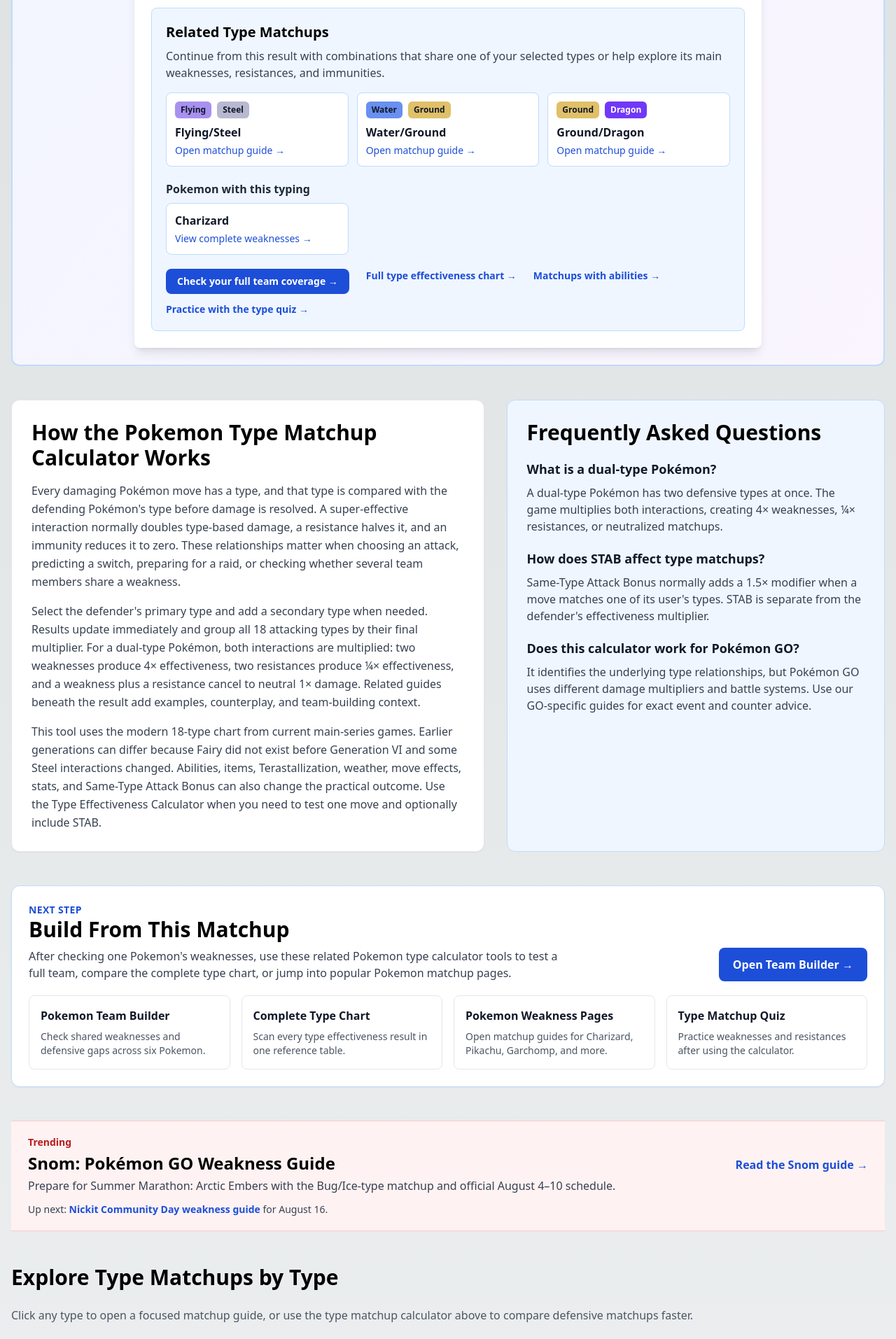
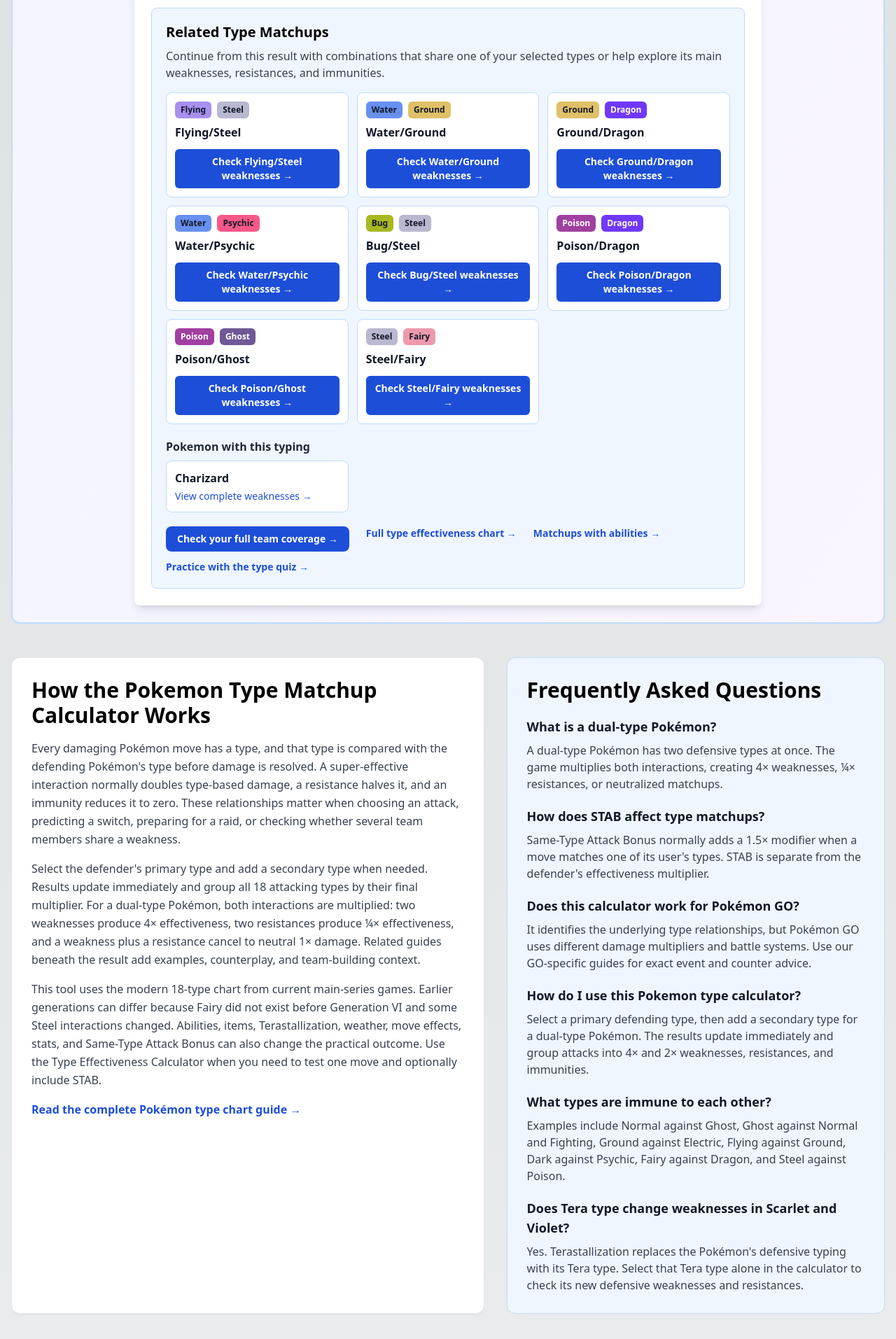
Before and after one commit to lincyang720/type-chart-calculator, a Next.js app: page / in a window 1280 px wide. Shown: the part 1560-3473 px from the top of the page at 70% size. Built offline with nearby package versions, Linux system fonts and the light colour scheme.

Commit message:
feat: expand post-calculation discovery

```diff
--- a/app/page.tsx
+++ b/app/page.tsx
@@ -89,6 +89,11 @@
                 Terastallization, weather, move effects, stats, and Same-Type Attack Bonus can also change the practical
                 outcome. Use the Type Effectiveness Calculator when you need to test one move and optionally include STAB.
               </p>
+              <p>
+                <Link href="/blog/pokemon-type-chart-2026" className="font-semibold text-blue-700 hover:underline">
+                  Read the complete Pokémon type chart guide →
+                </Link>
+              </p>
             </div>
           </article>
 
@@ -106,6 +111,18 @@
               <div>
                 <h3 className="text-lg font-semibold text-gray-900 mb-2">Does this calculator work for Pokémon GO?</h3>
                 <p>It identifies the underlying type relationships, but Pokémon GO uses different damage multipliers and battle systems. Use our GO-specific guides for exact event and counter advice.</p>
+              </div>
+              <div>
+                <h3 className="text-lg font-semibold text-gray-900 mb-2">How do I use this Pokemon type calculator?</h3>
+                <p>Select a primary defending type, then add a secondary type for a dual-type Pokémon. The results update immediately and group attacks into 4× and 2× weaknesses, resistances, and immunities.</p>
+              </div>
+              <div>
+                <h3 className="text-lg font-semibold text-gray-900 mb-2">What types are immune to each other?</h3>
+                <p>Examples include Normal against Ghost, Ghost against Normal and Fighting, Ground against Electric, Flying against Ground, Dark against Psychic, Fairy against Dragon, and Steel against Poison.</p>
+              </div>
+              <div>
+                <h3 className="text-lg font-semibold text-gray-900 mb-2">Does Tera type change weaknesses in Scarlet and Violet?</h3>
+                <p>Yes. Terastallization replaces the Pokémon&apos;s defensive typing with its Tera type. Select that Tera type alone in the calculator to check its new defensive weaknesses and resistances.</p>
               </div>
             </div>
           </section>
--- a/components/DualTypeCalculator.tsx
+++ b/components/DualTypeCalculator.tsx
@@ -36,7 +36,7 @@
       pokemon.types.length === selectedTypes.length &&
       selectedTypes.every(type => pokemon.types.includes(type))
     ))
-    .slice(0, 3);
+    .slice(0, 6);
   const relatedMatchups = Array.from(EDITORIAL_COMBINATIONS)
     .filter(slug => slug !== (type2 ? getCombinationSlug(type1, type2 as TypeId) : ''))
     .map(slug => {
@@ -47,7 +47,7 @@
       return { slug, first, second, score: sharedSelected * 3 + tacticalOverlap };
     })
     .sort((a, b) => b.score - a.score || a.slug.localeCompare(b.slug))
-    .slice(0, 3);
+    .slice(0, 9);
 
   const renderTypeList = (types: TypeId[], label: string, multiplier: string, bgColor: string) => {
     if (types.length === 0) return null;
@@ -203,7 +203,7 @@
             weaknesses, resistances, and immunities.
           </p>
 
-          <div className="grid sm:grid-cols-3 gap-3 mb-5">
+          <div className="grid sm:grid-cols-2 lg:grid-cols-3 gap-3 mb-5">
             {relatedMatchups.map(matchup => (
               <Link key={matchup.slug} href={`/types/${matchup.slug}`} className="bg-white border border-blue-200 rounded-lg p-3 hover:border-blue-500 hover:shadow-sm transition">
                 <span className="flex flex-wrap gap-2 mb-2">
@@ -213,7 +213,9 @@
                 <span className="block font-bold text-gray-900">
                   {typesData.types.find(type => type.id === matchup.first)?.name}/{typesData.types.find(type => type.id === matchup.second)?.name}
                 </span>
-                <span className="block text-sm text-blue-700 mt-1">Open matchup guide →</span>
+                <span className="mt-3 block rounded-md bg-blue-700 px-3 py-2 text-center text-sm font-semibold text-white">
+                  Check {typesData.types.find(type => type.id === matchup.first)?.name}/{typesData.types.find(type => type.id === matchup.second)?.name} weaknesses →
+                </span>
               </Link>
             ))}
           </div>
@@ -221,7 +223,7 @@
           {matchingPokemon.length > 0 && (
             <div className="mb-5">
               <h4 className="font-semibold text-gray-800 mb-2">Pokemon with this typing</h4>
-              <div className="grid sm:grid-cols-3 gap-3">
+              <div className="grid sm:grid-cols-2 lg:grid-cols-3 gap-3">
                 {matchingPokemon.map(pokemon => (
                   <Link
                     key={pokemon.id}
--- a/lib/editorialCombinations.ts
+++ b/lib/editorialCombinations.ts
@@ -3,6 +3,7 @@
 // users, but are deliberately kept out of search. Advertising is disabled sitewide
 // during the content-quality review.
 export const EDITORIAL_COMBINATIONS = new Set([
+  'fire-flying',
   'steel-fairy',
   'water-ground',
   'ground-dragon',
```
